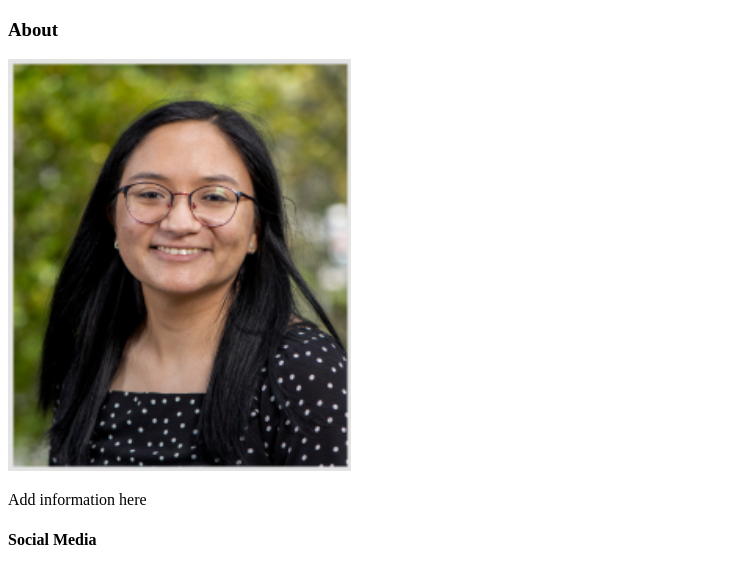
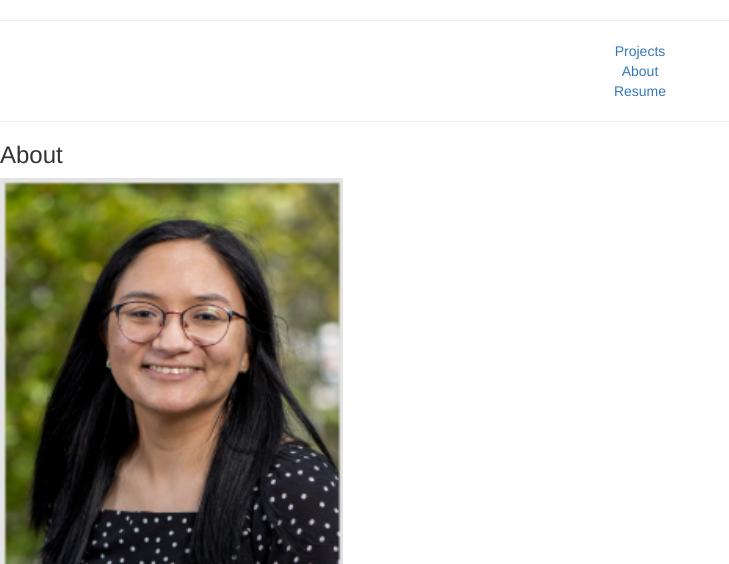
Before and after one commit to sam-24-bot/samanthawebportfolio, a plain HTML site: page about.html in a window 1280 px wide. Shown: the top 564 px of the page, without its empty margins (0-729 px from the left). Drawn offline with nearby package versions, Linux system fonts and the light colour scheme.

Commit message:
Updated format

```diff
--- a/about.html
+++ b/about.html
@@ -3,8 +3,15 @@
     <head>
         <title>About</title>
         <link rel="stylesheet" href="style.css">
+        <link rel="stylesheet" href="https://maxcdn.bootstrapcdn.com/bootstrap/3.4.1/css/bootstrap.min.css">
     </head>
     <body>
+        <hr>
+        <a href="index.html" style="display: flex; justify-content: center; align-items: center;">Projects</a>
+        <a href="about.html" style="display: flex; justify-content: center; align-items: center;">About</a>
+        <a href="C:\Users\Sam\Documents\GitHub\samanthawebportfolio\S_Bustamante Resume.pdf" style="display: flex; justify-content: center; align-items: center;">Resume</a>
+        <hr>
+
         <h3>About</h3>
         <img src="photo_SB.png">
         <p>Add information here</p>
```
